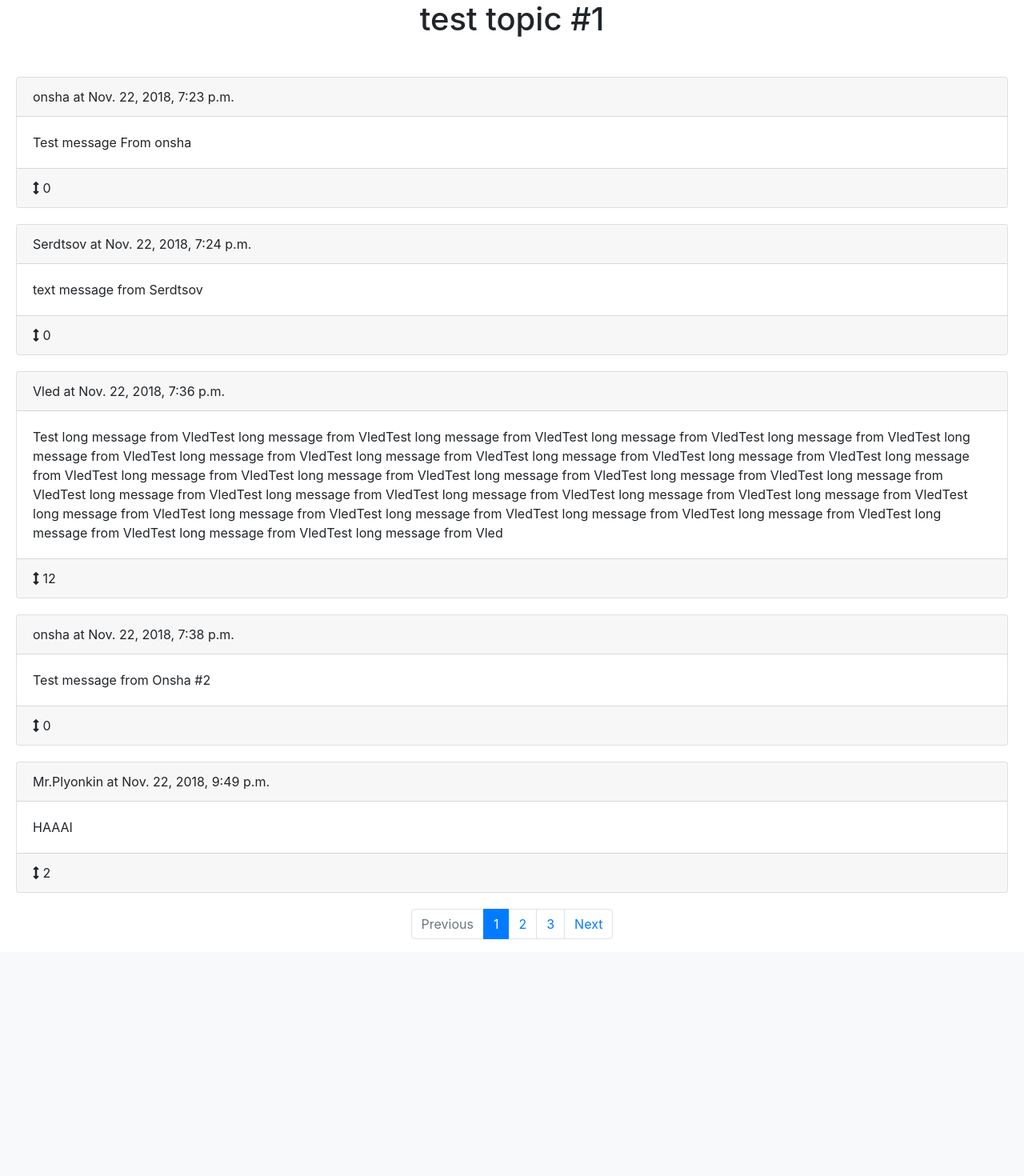
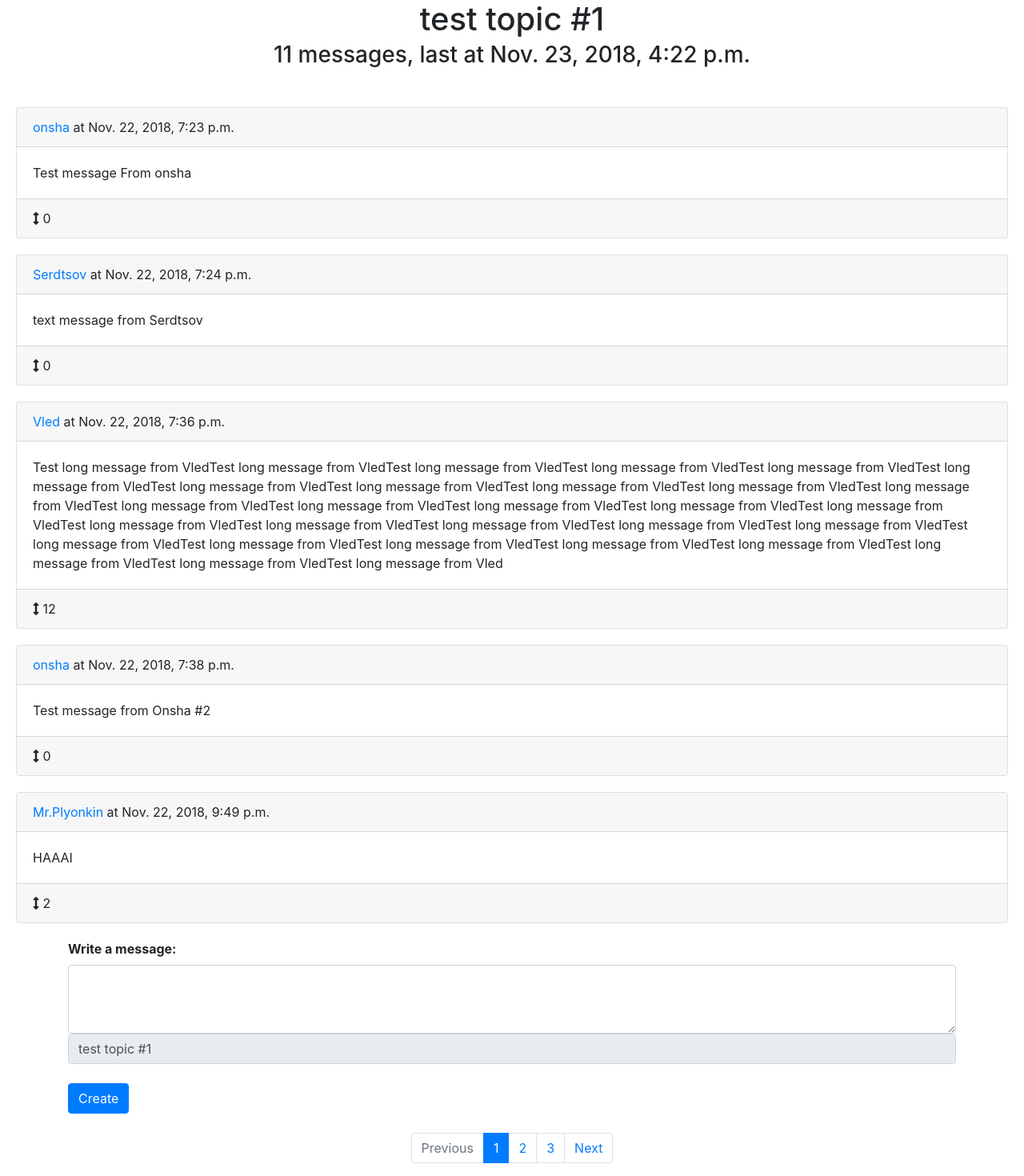
Before and after one commit to OnshaBogdan/NureForum, a Django app: page /topic/1/ in a window 1280 px wide. Shown: the part 56-1526 px from the top of the page at 80% size. Before the commit the page ends 1230 px from the top, so only its background shows below. Run offline with Django 3.2, Linux system fonts and the light colour scheme; a user stored in the database is signed in; data comes from the database, SQL or seed files in the repository; both versions use the stored data as it was after the commit; some libraries are stand-ins or nearby versions.

Commit message:
Added message create form in topic_detail_template (url pattern, view, template)

```diff
--- a/forumengine/models.py
+++ b/forumengine/models.py
@@ -62,3 +62,6 @@ class Message(models.Model):
     rating = models.IntegerField(blank=False, null=False, default=0)
     author = models.ForeignKey(ForumUser, on_delete=models.CASCADE, blank=False)
     topic = models.ForeignKey(Topic, on_delete=models.CASCADE, blank=False)
+
+    def __str__(self):
+        return self.author.__str__() + ' in ' + self.topic.__str__() + ' at ' + self.date_of_pub.ctime().__str__()
--- a/forumengine/templates/forumengine/includes/message_card_template.html
+++ b/forumengine/templates/forumengine/includes/message_card_template.html
@@ -2,7 +2,7 @@
 {%block content%}
 <div class="card message-card">
   <div class="card-header">
-    {{ message.author }} at {{message.date_of_pub }}
+    <a href="{{message.author.get_absolute_url}}">{{ message.author }}</a> at {{message.date_of_pub }}
   </div>
   <div class="card-body">
     <p class="card-text">{{message.body}}</p>
--- a/forumengine/templates/forumengine/topic_detail_template.html
+++ b/forumengine/templates/forumengine/topic_detail_template.html
@@ -1,15 +1,33 @@
 {%extends 'base.html'%}
-
-
 
 
 {% block content %}
 
-<h1 class="mb-5 text-center">
+<h1 class="mb-1 text-center">
     {{ topic.title }}
 </h1>
+{% if not empty %}
+<h3 class="mb-5 text-center">{{messages_count}} messages, last at {{last_message}}</h3>
+{%else%}
+<h3 class="mb-5 text-center">There is no messages yet</h3>
+{%endif%}
 {% for message in page_object.object_list%}
-   {% include 'forumengine/includes/message_card_template.html' %}
+{% include 'forumengine/includes/message_card_template.html' %}
 {% endfor %}
 
+
+{% if request.user.is_authenticated %}
+    <form action="{% url 'create_message_url' %}" method="post">
+        {%csrf_token%}
+        <div class="container mt-2 mb-4">
+
+            <label for="body"><strong>Write a message:</strong></label>
+            <textarea class="form-control" name="body" rows="3"></textarea>
+            <input class="form-control"  type="text" value="{{topic.title}}" readonly>
+            <input type="hidden" name="title" value="{{ topic.title }}">
+            <button type="submit" class="btn btn-primary mt-4">Create</button>
+        </div>
+
+    </form>
+{% endif %}
 {% endblock%}
--- a/forumengine/urls.py
+++ b/forumengine/urls.py
@@ -10,5 +10,6 @@ urlpatterns = [
     path('users/', users_list, name='users_list_url'),
     path('sign-in/', sign_in, name='user_sign_in_url'),
     path('logout/', logout_view, name='logout_url'),
+    path('msg/create', create_message, name='create_message_url'),
 
 ]
--- a/forumengine/views.py
+++ b/forumengine/views.py
@@ -37,8 +37,18 @@ def messages_list(request, slug):
     next_url = '?page={}'.format(page.next_page_number()) if page.has_next() else ''
     is_paginated = page.has_other_pages()
 
+    if messages.count() != 0:
+        last_message = messages.last().date_of_pub
+        empty = False
+    else:
+        last_message = ''
+        empty = True
+
     context = {
         'topic': obj,
+        'messages_count': messages.count(),
+        'empty': empty,
+        'last_message': last_message,
         'page_object': page,
         'prev_url': prev_url,
         'next_url': next_url,
@@ -87,6 +97,9 @@ class UserCreate(ObjectCreateMixin, View):
         return render(request, self.template, context={'form': bound_form})
 
 
+
+
+
 def users_list(request):
     users = ForumUser.objects.order_by('-rating')[:10]
     return render(request, 'forumengine/users_list_template.html', context={'users': users})
@@ -119,3 +132,17 @@ def sign_in(request):
 def logout_view(request):
     logout(request)
     return redirect('category_list_view')
+
+
+def create_message(request):
+    if request.method == 'POST':
+        title = request.POST.get('title', False)
+        topic = Topic.objects.get(title=title)
+
+        message = Message()
+        message.author = ForumUser.objects.get(username=request.user.username)
+        message.body = request.POST.get('body', False)
+        message.topic = topic
+        message.save()
+
+        return redirect('topic_detail_view', slug=topic.slug)
--- a/templates/base.html
+++ b/templates/base.html
@@ -50,8 +50,8 @@
     {%else%}
     <div class="navbar-right navbar-icon-container">
         <ul class="list-inline navbar-icon-ul">
-            <li class="list-inline-item"><a class="link-unstyled" href="{% url 'user_sign_in_url' %}"><i class="fas fa-sign-in-alt  fa-lg"></i></a></li>
-            <li class="list-inline-item"><a class="link-unstyled" href="{% url 'user_sign_up_url' %}"><i class="fas fa-user-plus  fa-lg"></i></a></li>
+            <li class="list-inline-item" data-toggle="tooltip"  data-placement="bottom" title="Sign in"><a class="link-unstyled" href="{% url 'user_sign_in_url' %}"><i class="fas fa-sign-in-alt  fa-lg"></i></a></li>
+            <li class="list-inline-item" data-toggle="tooltip"  data-placement="bottom" title="Sign up"><a class="link-unstyled" href="{% url 'user_sign_up_url' %}"><i class="fas fa-user-plus  fa-lg"></i></a></li>
 
         </ul>
     </div>
```
Also changed, not shown: db.sqlite3, forumengine/forms.py (line endings or trailing spaces).
